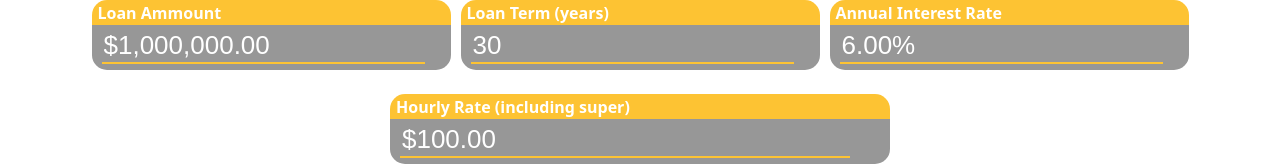
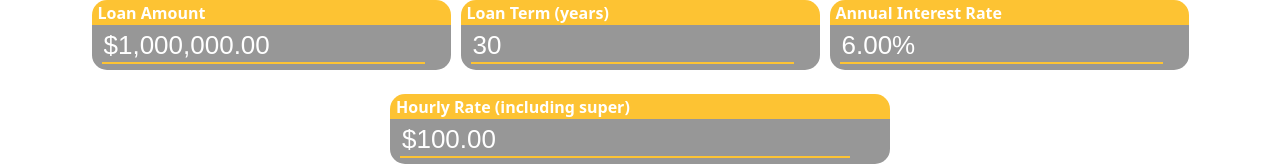
Before and after one commit to spikyMalkallam/pay-calculator, a React (Vite) app: page /#/homeloan-calculator in a window 1280 px wide. Shown: the top 166 px of the page. Built offline with nearby package versions, Linux system fonts and the light colour scheme.

Commit message:
Fixed typo on Home loan

```diff
--- a/src/homeLoanCalculator.tsx
+++ b/src/homeLoanCalculator.tsx
@@ -87,7 +87,7 @@ export default function HomeLoanCalculator() {
                                 textColour='white'
                                 headerColour='var(--hive-yellow)'
                                 backgroundColour='rgba(151, 151, 151)'
-                                label={"Loan Ammount"}
+                                label={"Loan Amount"}
                                 id='mortage-loan-ammount'
                                 value={mortageLoanAmmount}
                                 setFunc={(val) => { setMortageLoanAmmount(val); }}
```
